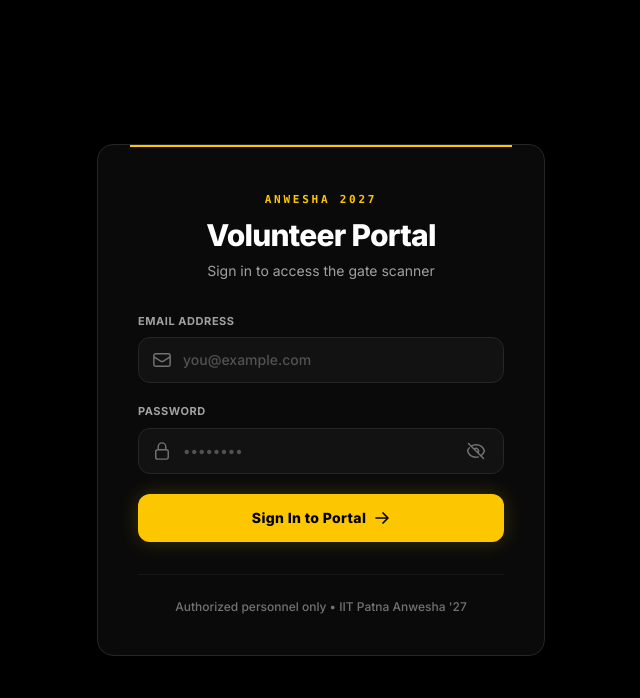
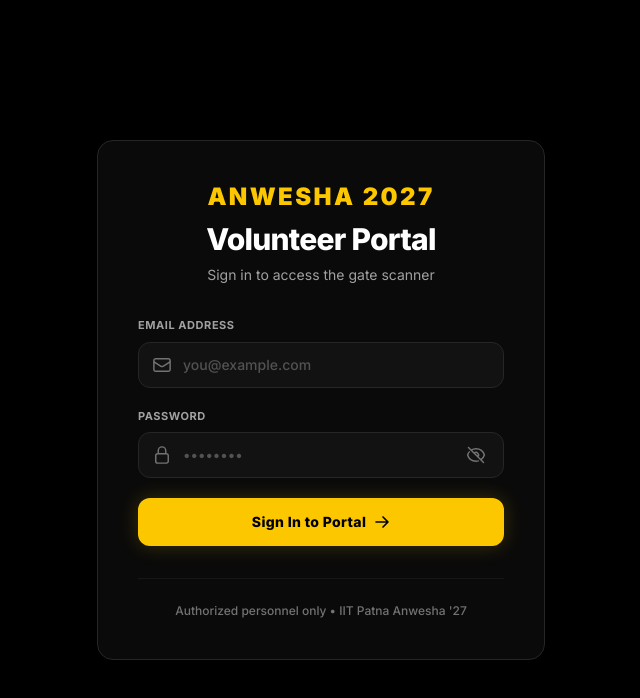
Before and after one commit to Anmol112206/anwesha-volunteer, a Next.js app: page /login in a window 1280 px wide. Shown: the top 698 px of the page, without its empty margins (319-959 px from the left). Built offline with nearby package versions, Linux system fonts and the light colour scheme; no server answers.

Commit message:
feat(ui): remove upper yellow line and enlarge anwesha 2027 title

```diff
--- a/app/login/page.tsx
+++ b/app/login/page.tsx
@@ -151,14 +151,11 @@
 
       {/* Main Login Card - Pure Black Aesthetic */}
       <div className="w-full max-w-md bg-[#0A0A0A] border border-neutral-800 rounded-2xl p-8 sm:p-10 shadow-2xl relative">
-        {/* Subtle top yellow accent bar */}
-        <div className="absolute top-0 left-8 right-8 h-[2px] bg-yellow-400" />
-
         {/* Header */}
         <div className="text-center mb-8">
-          <span className="inline-block text-[11px] font-mono font-bold tracking-[0.25em] text-yellow-400 uppercase mb-2">
-            Anwesha 2027
-          </span>
+          <div className="text-xl sm:text-2xl font-black tracking-widest text-yellow-400 uppercase mb-2">
+            ANWESHA 2027
+          </div>
           <h1 className="text-2xl sm:text-3xl font-extrabold text-white tracking-tight">
             Volunteer Portal
           </h1>
```
